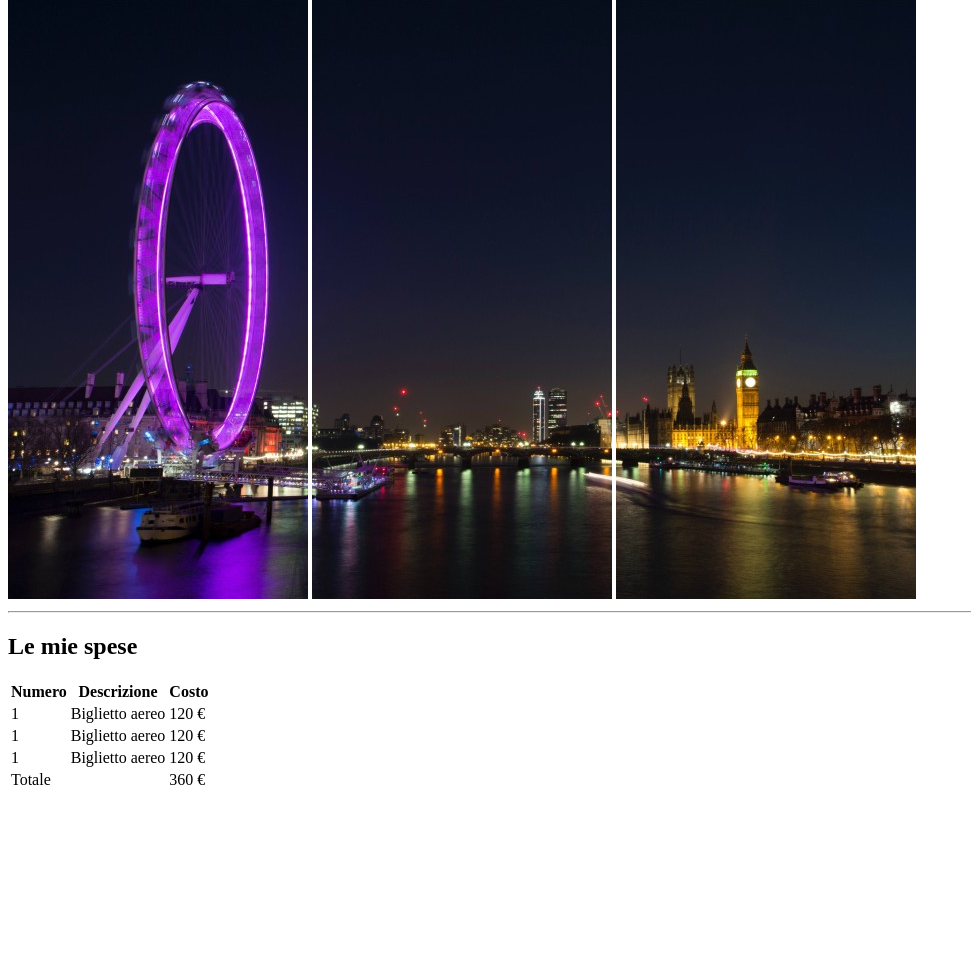
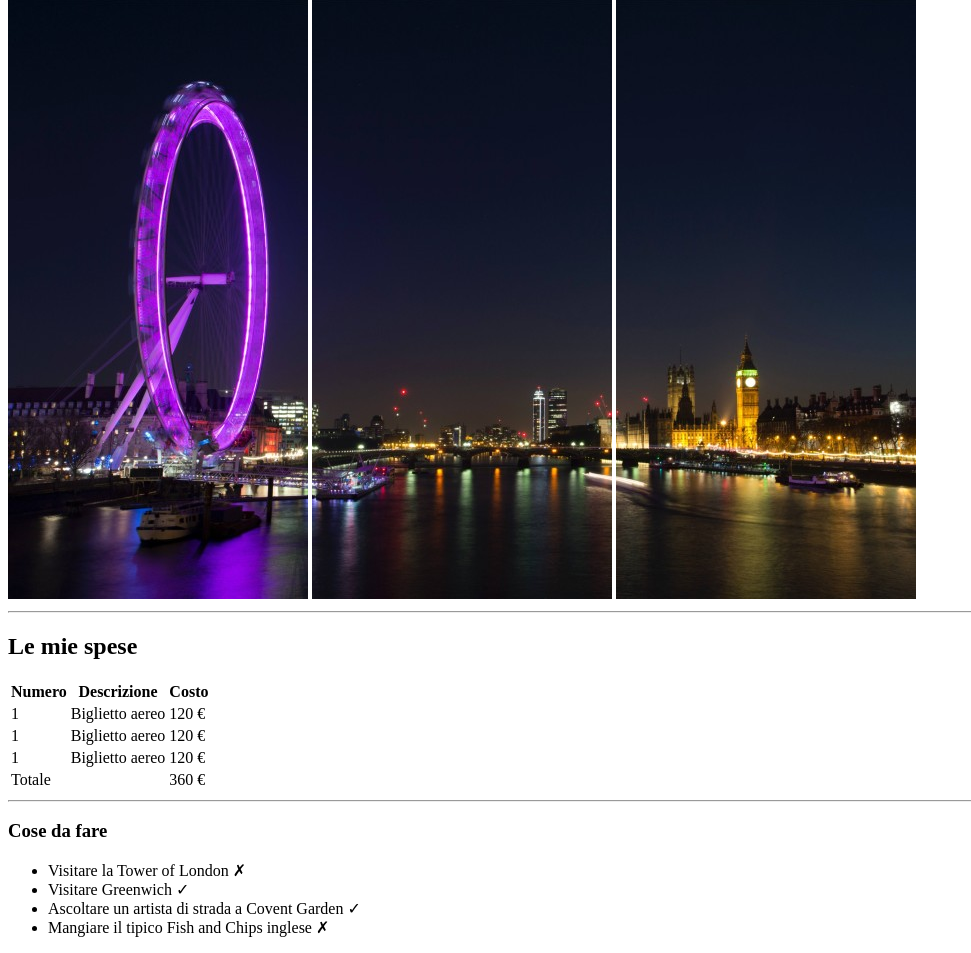
Before and after one commit to samuele301197/html-london-trip, a plain HTML site: page index.html in a window 1280 px wide. Shown: the part 68-1021 px from the top of the page, without its empty margins (0-971 px from the left). Before the commit the page ends 868 px from the top, so only its background shows below. Drawn offline with Linux system fonts and the light colour scheme.

Commit message:
feat: list

```diff
--- a/index.html
+++ b/index.html
@@ -52,9 +52,17 @@
                     </tr>
                 </tbody>
             </table>
-
-
-        </section>
+            </section>
+            <hr>
+            <section>
+                <h3>Cose da fare</h3>
+                <ul>
+                    <li>Visitare la Tower of London &cross;</li>
+                    <li>Visitare Greenwich &check;</li>
+                    <li>Ascoltare un artista di strada a Covent Garden &check;</li>
+                    <li>Mangiare il tipico Fish and Chips inglese &cross;</li>
+                </ul>
+            </section>
 
 
      </main>
```
